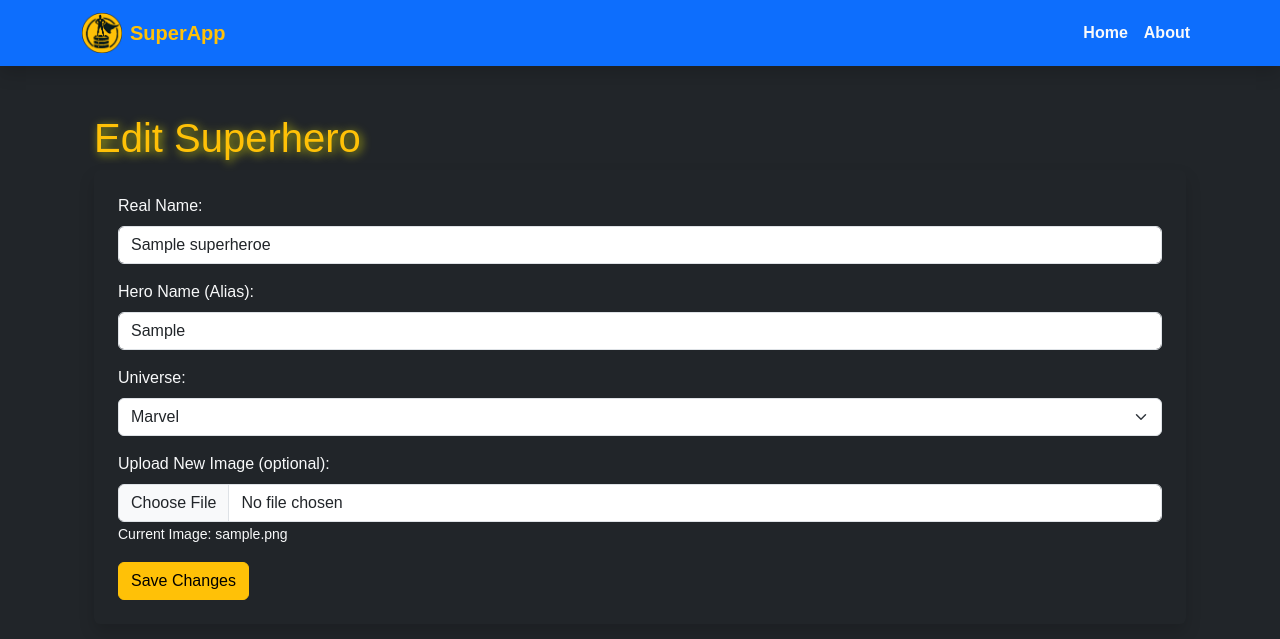
After one commit to miketeachestech/example-superhero-flask-crud-pwa, a Flask app: page /edit/1 in a window 1280 px wide. The commit adds this page. Shown: the top 639 px of the page. Run offline with Flask 3, Linux system fonts and the light colour scheme; tables that the repository leaves empty hold one stand-in row (values such as "Sample post").

Commit message:
Added the ability to edit and delete existing superheroes.

```diff
--- a/app/routes.py
+++ b/app/routes.py
@@ -68,3 +68,59 @@ def add_superhero():
         return redirect(url_for('main.home'))
 
     return render_template("add_superhero.html")
+
+@main.route('/edit/<int:hero_id>', methods=['GET', 'POST'])
+def edit_superhero(hero_id):
+    """Edit a superhero entry"""
+    conn = get_db_connection()
+    cursor = conn.cursor()
+
+    if request.method == 'POST':
+        name = request.form['name']
+        alias = request.form['alias']
+        universe = request.form['universe']
+        image_file = request.files['image']
+
+        image_filename = request.form['existing_image']  # Keep the existing image by default
+
+        if image_file and allowed_file(image_file.filename):
+            filename = secure_filename(image_file.filename)
+            image_path = os.path.join(Config.UPLOAD_FOLDER, filename)
+            image_file.save(image_path)
+            image_filename = filename  # Update the image if a new one is uploaded
+
+        cursor.execute("UPDATE superheroes SET name=?, alias=?, universe=?, image_url=? WHERE id=?",
+                       (name, alias, universe, image_filename, hero_id))
+        conn.commit()
+        conn.close()
+
+        flash("Superhero updated successfully!", "success")
+        return redirect(url_for('main.home'))
+
+    cursor.execute("SELECT * FROM superheroes WHERE id=?", (hero_id,))
+    hero = cursor.fetchone()
+    conn.close()
+
+    return render_template("edit_superhero.html", hero=hero)
+
+@main.route('/delete/<int:hero_id>', methods=['POST'])
+def delete_superhero(hero_id):
+    """Delete a superhero entry"""
+    conn = get_db_connection()
+    cursor = conn.cursor()
+
+    # Optional: Delete associated image file (ensure images are not shared)
+    cursor.execute("SELECT image_url FROM superheroes WHERE id=?", (hero_id,))
+    hero = cursor.fetchone()
+    if hero and hero["image_url"] != "default.png":
+        image_path = os.path.join(Config.UPLOAD_FOLDER, hero["image_url"])
+        if os.path.exists(image_path):
+            os.remove(image_path)
+
+    # Delete superhero
+    cursor.execute("DELETE FROM superheroes WHERE id=?", (hero_id,))
+    conn.commit()
+    conn.close()
+
+    flash("Superhero deleted successfully!", "danger")
+    return redirect(url_for('main.home'))
--- /dev/null
+++ b/app/templates/edit_superhero.html
@@ -0,0 +1,37 @@
+{% extends "base.html" %}
+
+{% block content %}
+<div class="container">
+    <h1 class="text-warning">Edit Superhero</h1>
+
+    <form method="POST" action="{{ url_for('main.edit_superhero', hero_id=hero['id']) }}" enctype="multipart/form-data" class="bg-dark p-4 rounded shadow">
+        <div class="mb-3">
+            <label for="name" class="form-label text-light">Real Name:</label>
+            <input type="text" class="form-control" id="name" name="name" value="{{ hero['name'] }}" required>
+        </div>
+
+        <div class="mb-3">
+            <label for="alias" class="form-label text-light">Hero Name (Alias):</label>
+            <input type="text" class="form-control" id="alias" name="alias" value="{{ hero['alias'] }}" required>
+        </div>
+
+        <div class="mb-3">
+            <label for="universe" class="form-label text-light">Universe:</label>
+            <select class="form-select" id="universe" name="universe" required>
+                <option value="Marvel" {% if hero['universe'] == 'Marvel' %}selected{% endif %}>Marvel</option>
+                <option value="DC" {% if hero['universe'] == 'DC' %}selected{% endif %}>DC</option>
+                <option value="Other" {% if hero['universe'] == 'Other' %}selected{% endif %}>Other</option>
+            </select>
+        </div>
+
+        <div class="mb-3">
+            <label for="image" class="form-label text-light">Upload New Image (optional):</label>
+            <input type="file" class="form-control" id="image" name="image" accept="image/*">
+            <input type="hidden" name="existing_image" value="{{ hero['image_url'] }}">
+            <small class="text-light">Current Image: {{ hero['image_url'] }}</small>
+        </div>
+
+        <button type="submit" class="btn btn-warning">Save Changes</button>
+    </form>
+</div>
+{% endblock %}
--- a/app/templates/home.html
+++ b/app/templates/home.html
@@ -22,6 +22,10 @@
                             <li>- {{ power }}</li>
                             {% endfor %}
                         </ul>
+                        <a href="{{ url_for('main.edit_superhero', hero_id=hero['id']) }}" class="btn btn-sm btn-info">✏ Edit</a>
+                        <form method="POST" action="{{ url_for('main.delete_superhero', hero_id=hero['id']) }}" style="display:inline;">
+                            <button type="submit" class="btn btn-sm btn-danger" onclick="return confirm('Are you sure?')">🗑 Delete</button>
+                        </form>
                     </div>
                 </div>
             </div>
```
